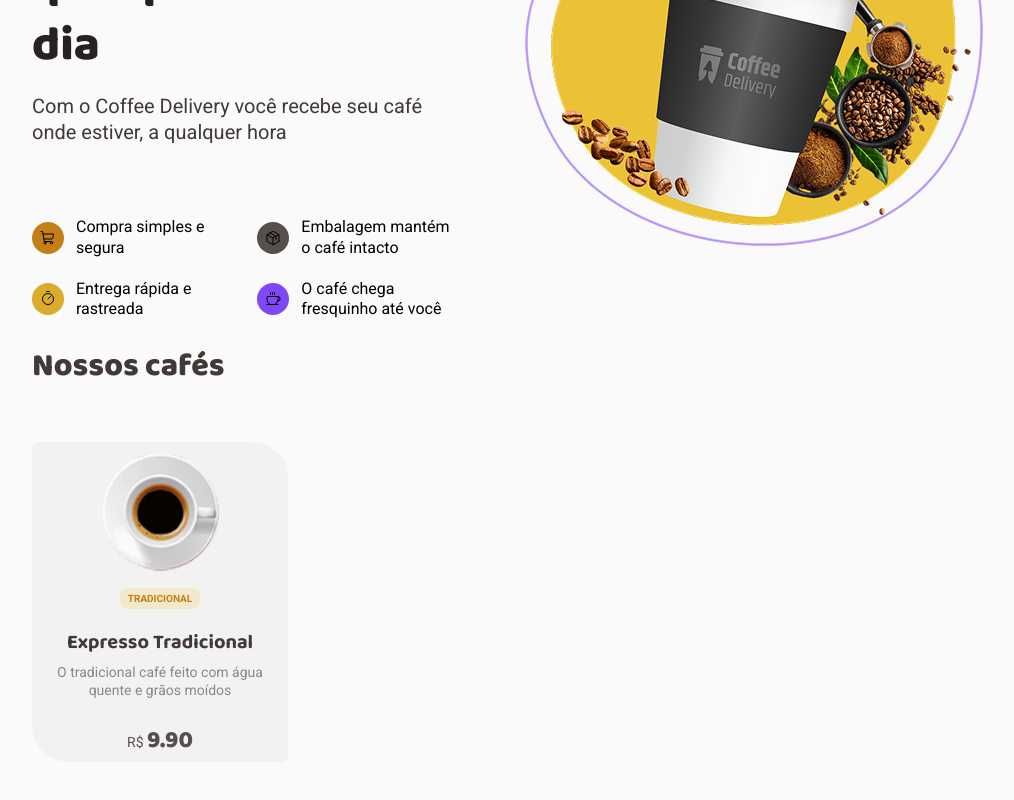
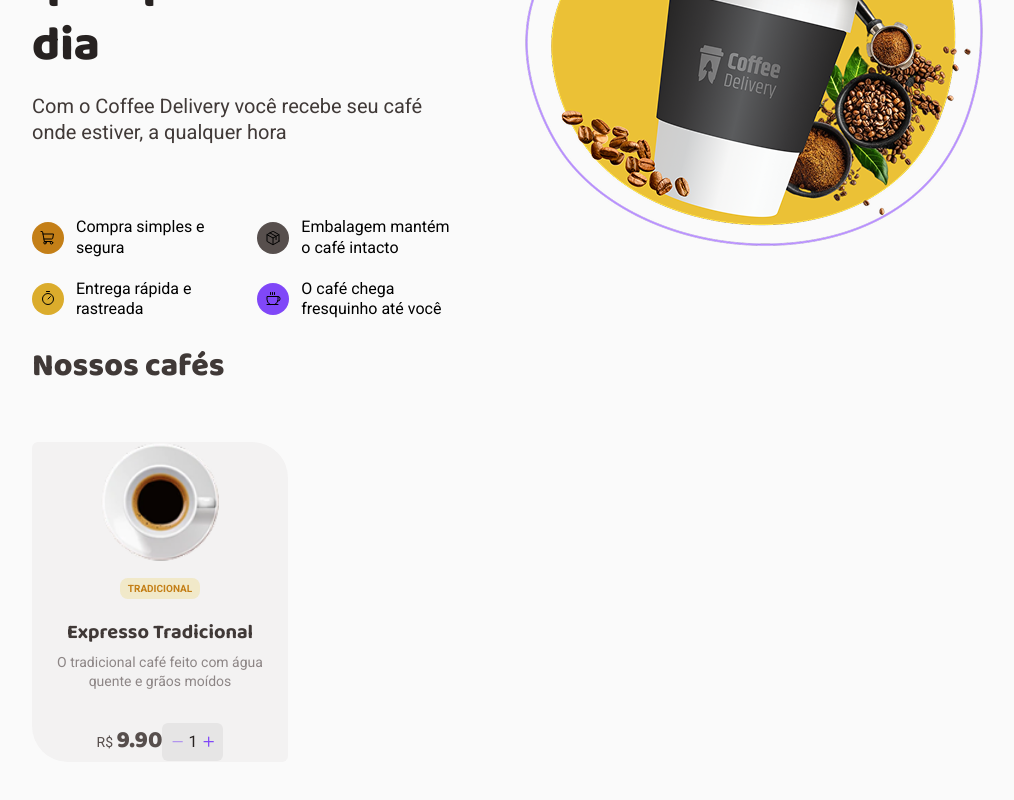
Before and after one commit to KioryFNC/coffeeDelivery, a React (Vite) app: page / in a window 1280 px wide. Shown: the part 304-1104 px from the top of the page, without its empty margins (128-1142 px from the left). Built offline with nearby package versions, Linux system fonts and the light colour scheme.

Commit message:
feat: button add

```diff
--- /dev/null
+++ b/src/components/ButtonAdd/index.tsx
@@ -0,0 +1,27 @@
+import { useCallback, useState } from "react"
+import * as Element from './styles'
+import { Minus, Plus } from "phosphor-react"
+
+export function ButtonAdd() {
+  const [quantity, setQuantity] = useState(1)
+
+  const decrement = useCallback(() => {
+    setQuantity(prev => Math.max(1, prev - 1))
+  }, [])
+
+  const increment = useCallback(() => {
+    setQuantity(prev => prev + 1)
+  }, [])
+
+  return (
+    <Element.Root>
+      <Element.Button onClick={decrement} disabled={quantity === 1} aria-label="Diminuir quantidade">
+        <Minus weight="bold"/>
+      </Element.Button>
+      <Element.Quantity>{quantity}</Element.Quantity>
+      <Element.Button onClick={increment} aria-label="Aumentar quantidade">
+        <Plus weight="bold"/>
+      </Element.Button>
+    </Element.Root>
+  )
+}
--- /dev/null
+++ b/src/components/ButtonAdd/styles.ts
@@ -0,0 +1,33 @@
+import styled from "styled-components";
+
+export const Root = styled.div`
+  display: flex;
+  height: 38px;
+  padding: 8px;
+  justify-content: center;
+  align-items: center;
+  gap: 4px;
+  background: ${(props) => props.theme['base-button']};
+  border-radius: 6px;
+`
+
+export const Button = styled.button`
+  width: 1.4rem;
+  height: 1.4rem;
+  display: flex;
+  align-items: center;
+  justify-content: center;
+  background: transparent;
+  border: none;
+  cursor: pointer;
+  color: ${(props) => props.theme['purple']};
+  &:disabled {
+    opacity: 0.5;
+    cursor: not-allowed;
+  }
+`
+
+export const Quantity = styled.span`
+  font-size: 1.6rem;
+  color: ${(props) => props.theme['base-title']};
+`;
--- a/src/components/Card/index.tsx
+++ b/src/components/Card/index.tsx
@@ -1,3 +1,4 @@
+import { ButtonAdd } from '../ButtonAdd';
 import * as Element from './styles'
 
 interface CardProps {
@@ -19,7 +20,11 @@ export function Card({ image, tags, title, description, price}: CardProps) {
       </Element.Tags>
       <Element.Title>{title}</Element.Title>
       <Element.Description>{description}</Element.Description>
+      <Element.Value>
       <Element.Price>R$ <span>{price.toFixed(2)}</span></Element.Price>
+      <ButtonAdd />
+
+      </Element.Value>
     </Element.Root>
   )
 }
--- a/src/components/Card/styles.ts
+++ b/src/components/Card/styles.ts
@@ -53,6 +53,13 @@ export const Description = styled.p`
   color: ${(props) => props.theme['base-label']};
   margin-bottom: 3.3rem;
 `
+
+export const Value = styled.div`
+  display: flex;
+  align-items: center;
+  justify-content: center;
+`
+
 export const Price = styled.span`
   font-size: 1.4rem;
   line-height: 130%;
```
